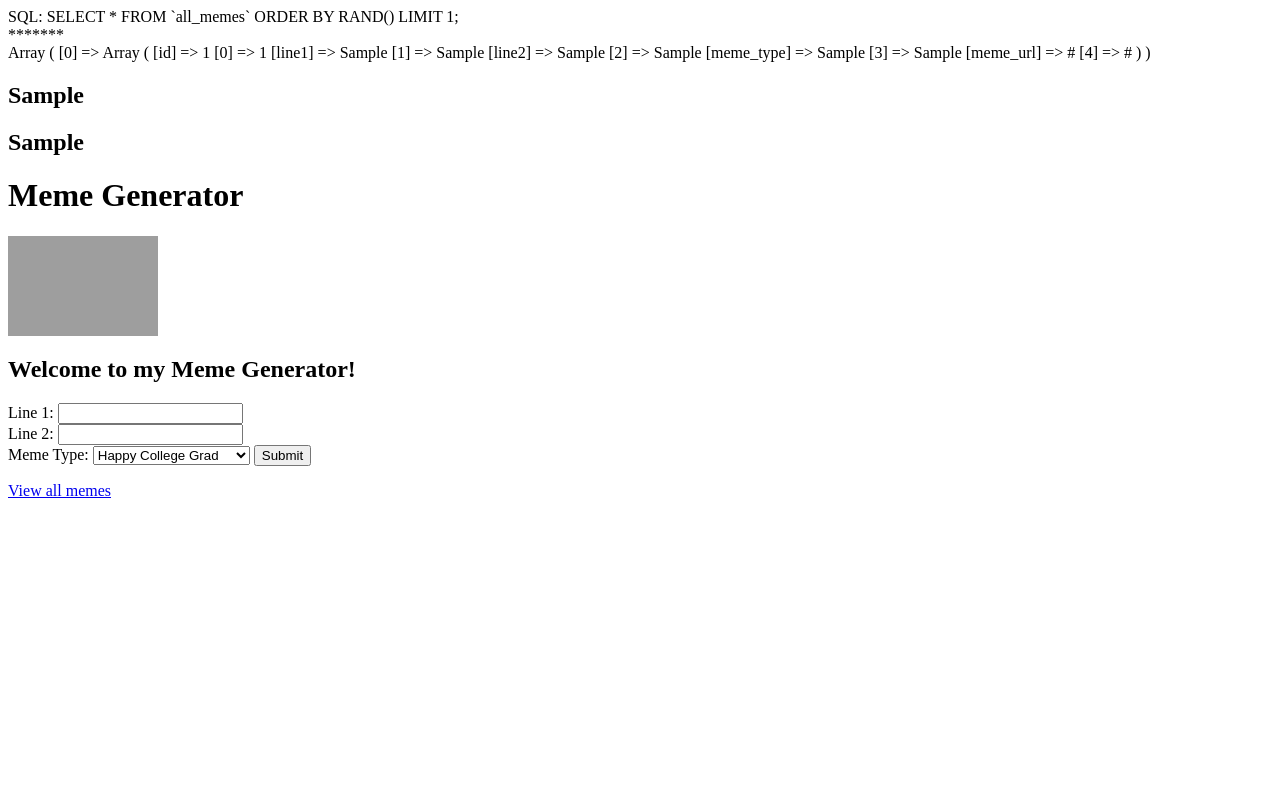
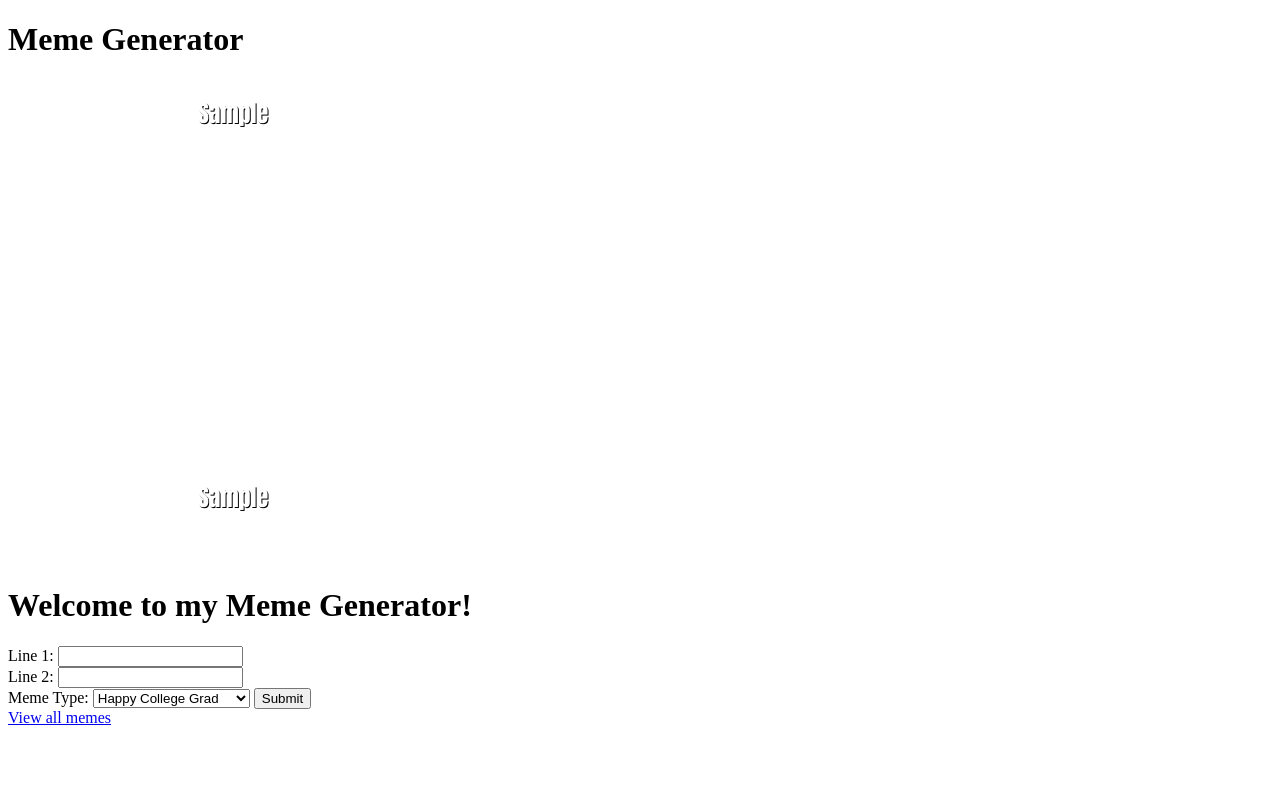
Before and after one commit to sngillca/CST336helloWorld, a PHP site: page /examples/meme_lab/welcome.php in a window 1280 px wide. Run offline with PHP 8.4, Linux system fonts and the light colour scheme; tables that the repository leaves empty or names only in its code hold one stand-in row (values such as "Sample post"); grey boxes are pictures that could not be loaded.

Commit message:
Update welcome.php

```diff
--- a/examples/meme_lab/welcome.php
+++ b/examples/meme_lab/welcome.php
@@ -4,13 +4,13 @@
   function frontPage(){
     $dbConn = getDatabaseConnection();
     $sql = "SELECT * FROM `all_memes` ORDER BY RAND() LIMIT 1;";
-    echo "SQL: $sql <br/>";
+   // echo "SQL: $sql <br/>";
 
     $statement = $dbConn->prepare($sql);
     $result = $statement->execute();
     $records = $statement->fetchAll();
-    echo "*******<br>";
-    print_r($records);
+    //echo "*******<br>";
+    //print_r($records);
 
 
     foreach ($records as $record) {
@@ -21,9 +21,9 @@
       echo '</div>';
 
     }//foreach
-  }
+  }//frontPage()
 
-  frontPage();
+
 ?>
 
 <!DOCTYPE html>
@@ -33,6 +33,68 @@
   <head>
 
     <title>Welcome</title>
+    <style>
+            .meme-div{
+
+      width: 450px;
+
+      height: 450px;
+
+      background-size: 100%;
+
+      text-align: center;
+
+      position: relative;
+
+      }
+
+      .memes-container .meme-div{
+        width: 150px;
+        height: 150px;
+        margin: 10px 20px;
+        float: left;
+
+
+      }
+      .memes-containter .meme-div h2{
+        font-size: 18px;
+
+      }
+
+      h2 {
+
+        position: absolute;
+
+        left: 0;
+
+        right: 0;
+
+        margin: 15px 0;
+
+        padding: 0 5px;
+
+        font-family: impact;
+
+        color: white;
+
+        text-shadow: 1px 1px black;
+
+
+
+      }
+
+      .line1 {
+
+         top: 0;
+
+       }
+
+      .line2 {
+
+         bottom: 0;
+
+       }
+    </style>
 
   </head>
 
@@ -40,11 +102,9 @@
 
     <h1>Meme Generator</h1>
 
-    <img height="100px" width="150px" src="https://www.publicdomainpictures.net/pictures/90000/velka/alpaca-chewing.jpg" alt="a-chewing-alpaca">
-
-
-
-    <h2>Welcome to my Meme Generator!</h2>
+  <?php frontPage(); ?>
+    <br><br>
+    <h1>Welcome to my Meme Generator!</h1>
 
 
 
```
